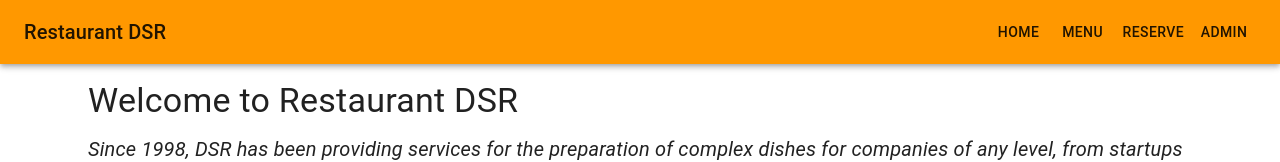
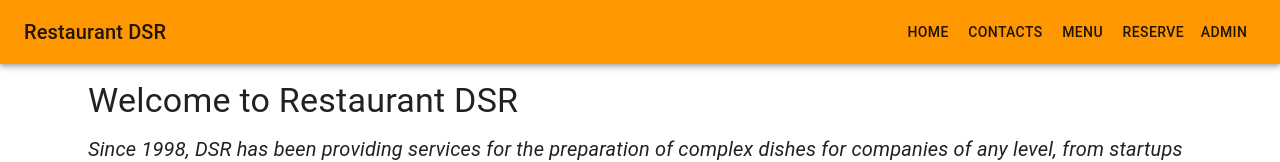
Before and after one commit to CaptoshkaLA/restaurant-dsr-frontend, a React (Create React App) app: page / in a window 1280 px wide. Shown: the top 162 px of the page. Built offline with nearby package versions, Linux system fonts and the light colour scheme.

Commit message:
Added a button to the header for redirecting to contact info

```diff
--- a/src/components/Layout/Header.tsx
+++ b/src/components/Layout/Header.tsx
@@ -21,6 +21,9 @@ const Header: React.FC = () => {
         </Typography>
         <Button color="inherit" component={Link} to="/">
           Home
+        </Button>
+        <Button color="inherit" component={Link} to="/contacts">
+          Contacts
         </Button>
         <Button color="inherit" component={Link} to="/menu">
           Menu
```
